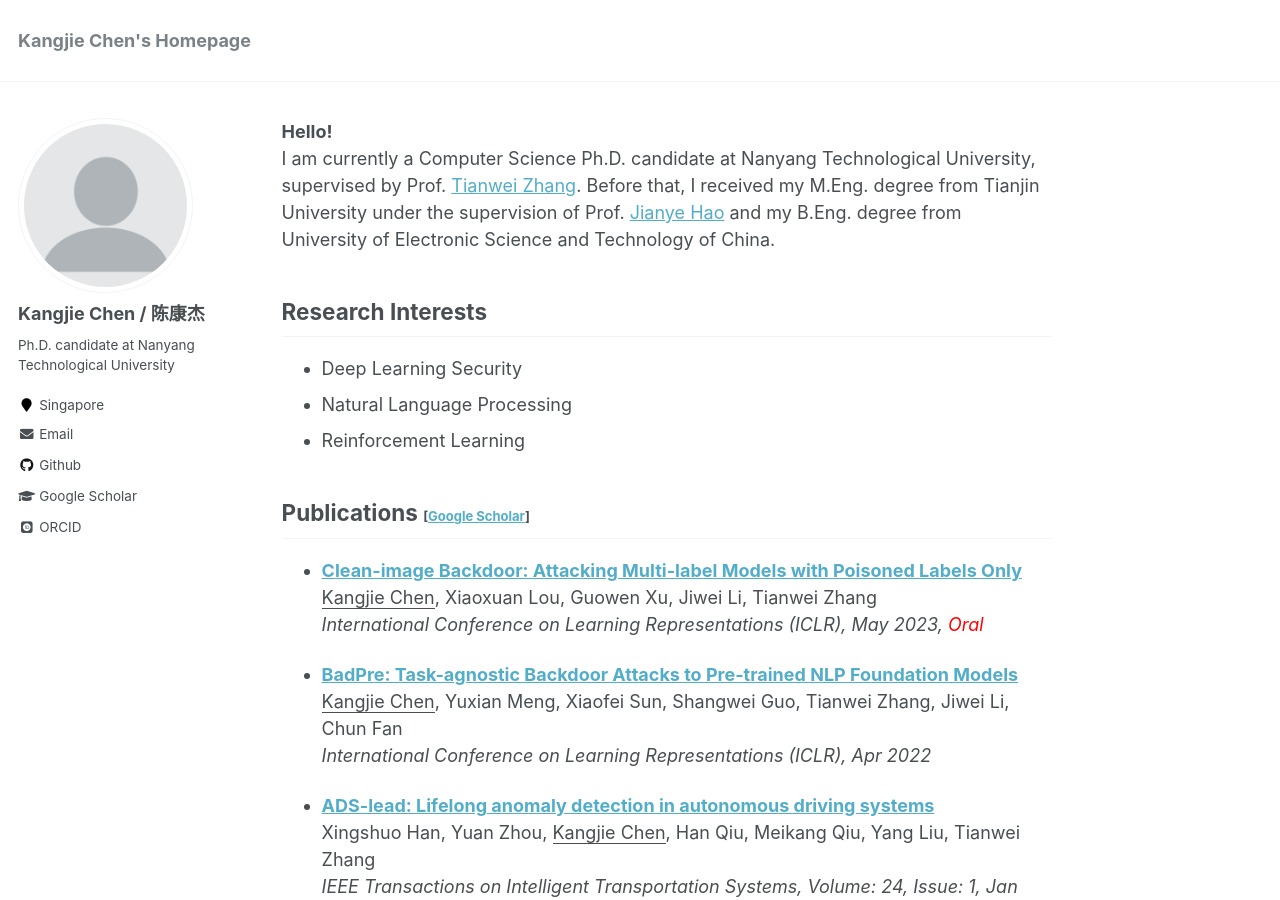
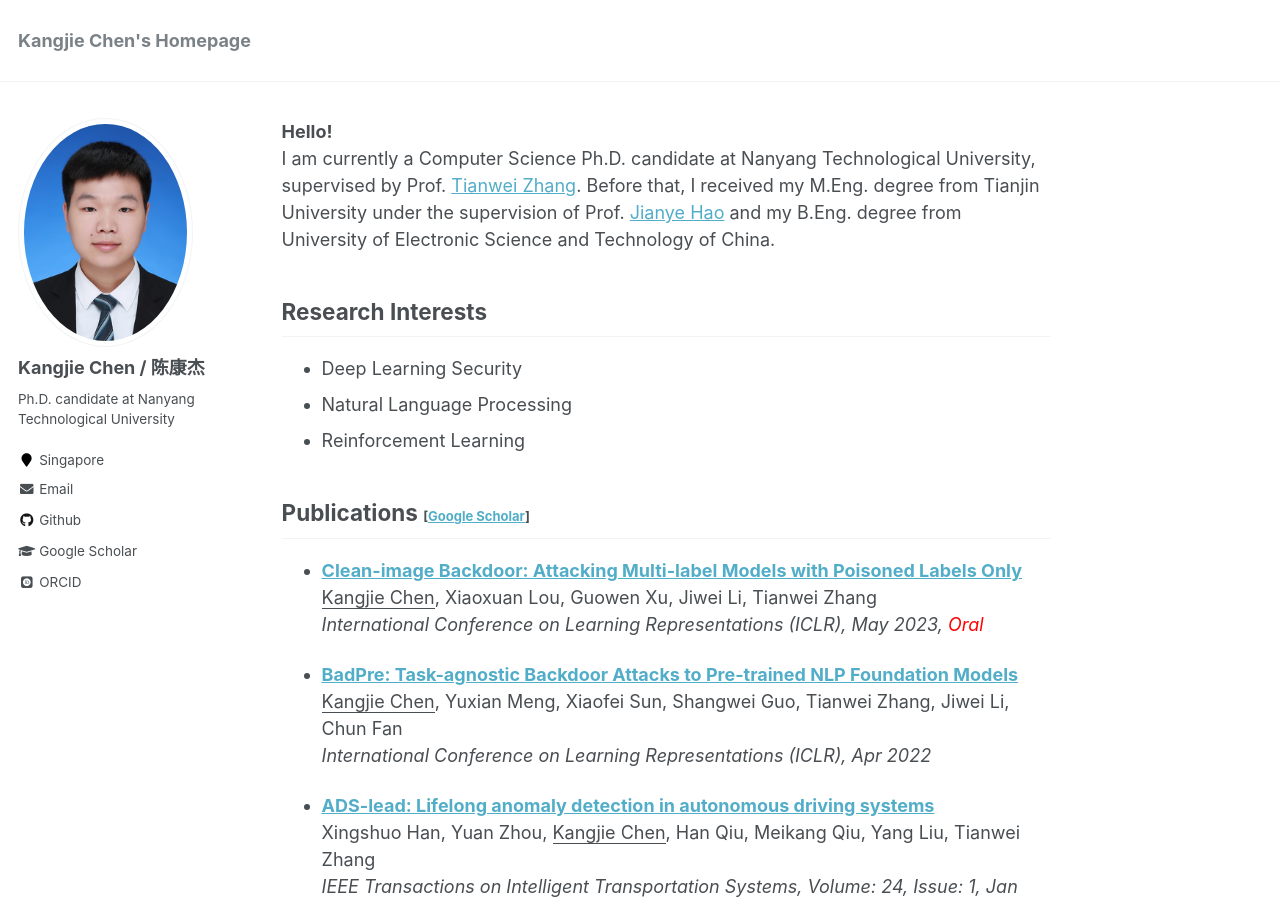
Before and after one commit to kangjie-chen/kangjie-chen.github.io, a Jekyll site: the page built from _pages/about.md, in a window 1280 px wide and 900 px high. Built offline with Jekyll 4.4.1, drawn with Linux system fonts in a browser that asks for light colours; some web fonts are replaced.

Commit message:
add photo

```diff
--- a/_config.yml
+++ b/_config.yml
@@ -81,7 +81,7 @@ analytics:
 # Site Author
 author:
   name             : "Kangjie Chen / 陈康杰"
-  avatar           : "profile.png"
+  avatar           : "blue.jpg"
   bio              : "Ph.D. candidate at Nanyang Technological University"
   location         : "Singapore"
   employer         :
```
Also changed, not shown: images/blue.jpg (added).
